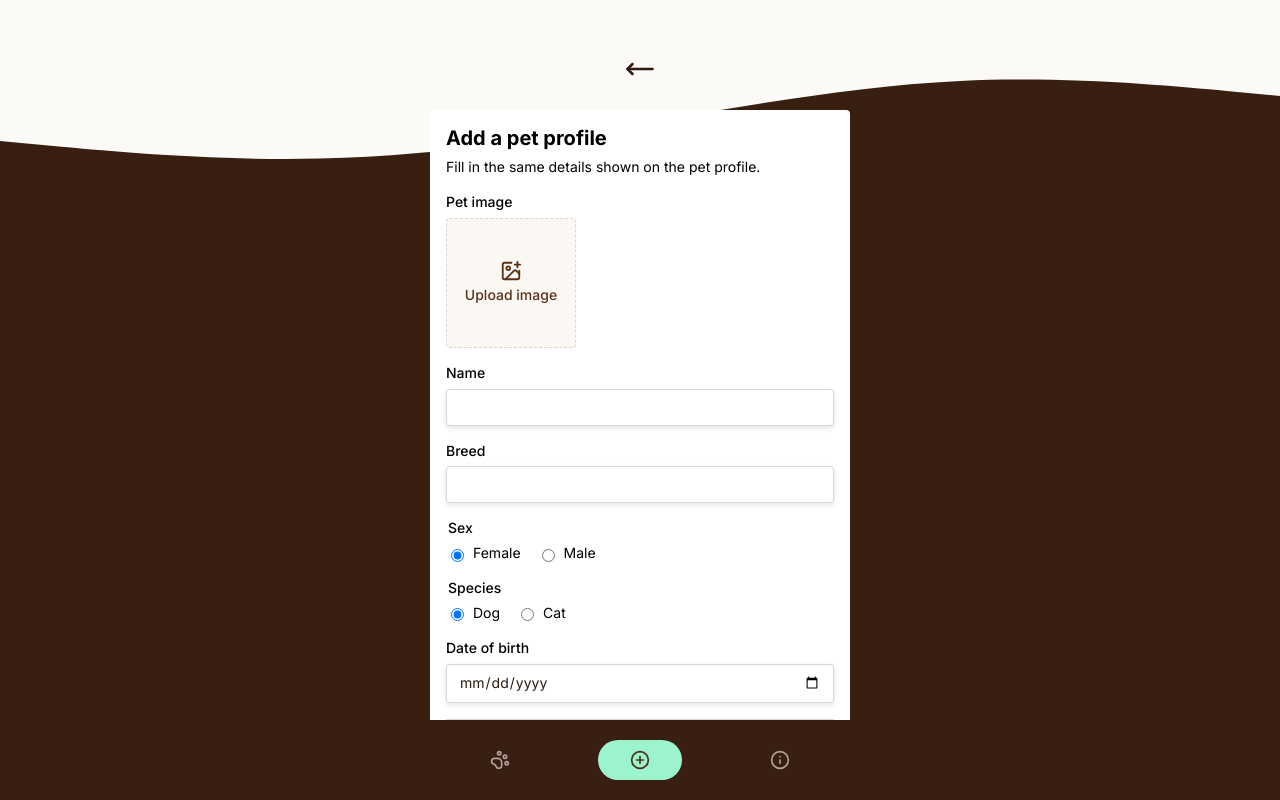
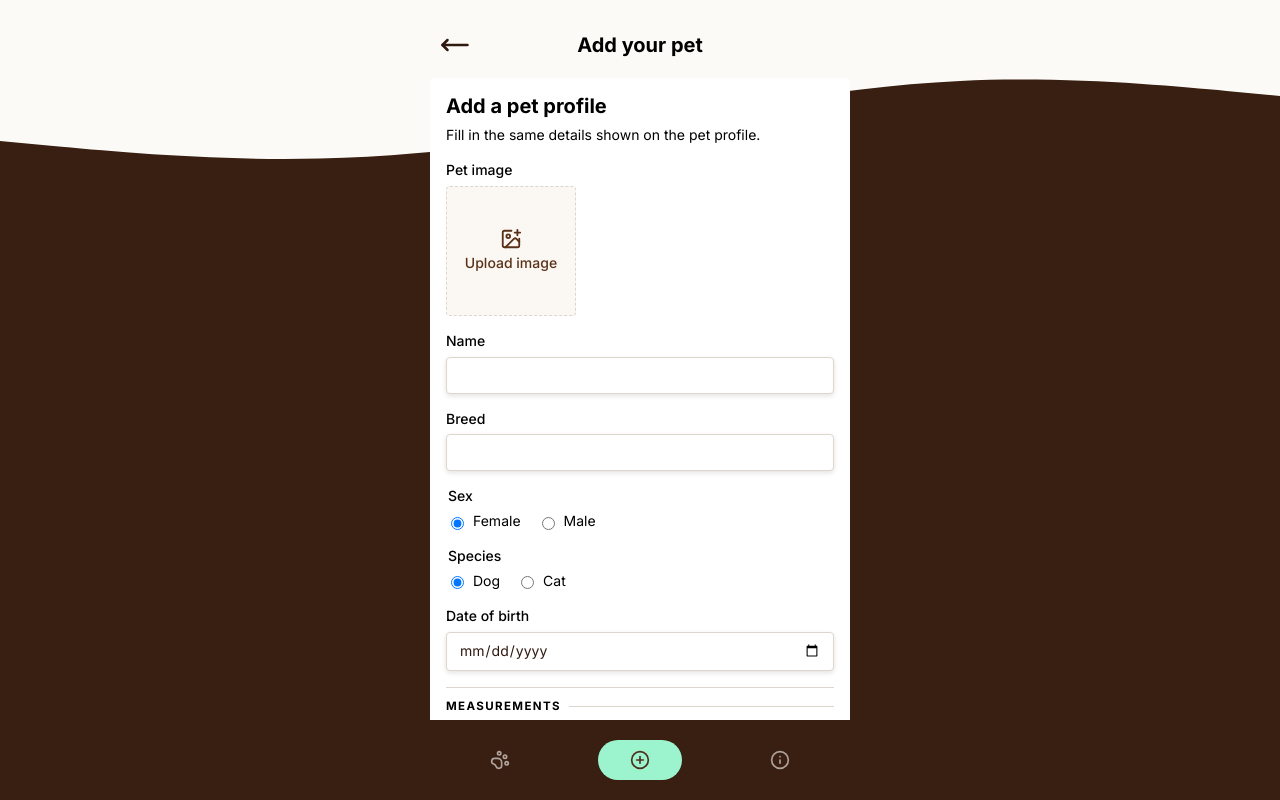
Before and after one commit to LadyLockheed/pet-pwa, a React (Vite) app: page /add-pet in a window 1280 px wide. Shown: the top 800 px of the page. Built offline with nearby package versions, Linux system fonts and the light colour scheme.

Commit message:
Use PageHeader in edit and add petform

```diff
--- a/src/components/AddPetForm.tsx
+++ b/src/components/AddPetForm.tsx
@@ -1,8 +1,9 @@
 import { useNavigate } from 'react-router-dom';
 import styled from 'styled-components';
 import type { Pet } from '../types/pet';
-import BackButton from './BackButton';
 import PetForm from './PetForm';
+import { spacings } from '../styles/spacings';
+import PageHeader from './PageHeader';
 
 interface AddPetFormProps {
 	onAddPet: (pet: Pet) => Promise<void>;
@@ -18,7 +19,8 @@ export default function AddPetForm({ onAddPet }: AddPetFormProps) {
 
 	return (
 		<FormView>
-			<BackButton to="/" label="Back to pets overview" />
+			<PageHeader to="/" label="Back to pets overview" title="Add your pet" />
+
 			<PetForm submitLabel="Add pet" onSubmit={handleSubmit} />
 		</FormView>
 	);
@@ -26,10 +28,9 @@ export default function AddPetForm({ onAddPet }: AddPetFormProps) {
 
 const FormView = styled.section({
 	display: 'grid',
-	gap: '16px',
+	gap: spacings.x2,
 	width: '100%',
 	maxWidth: '720px',
 	boxSizing: 'border-box',
 	justifyItems: 'center',
-	padding: '24px',
 });
--- a/src/components/EditPetForm.tsx
+++ b/src/components/EditPetForm.tsx
@@ -1,8 +1,8 @@
 import { Link, useNavigate, useParams } from 'react-router-dom';
 import styled from 'styled-components';
 import type { Pet } from '../types/pet';
-import BackButton from './BackButton';
 import PetForm from './PetForm';
+import PageHeader from './PageHeader';
 
 interface EditPetFormProps {
 	pets: Pet[];
@@ -30,7 +30,12 @@ export default function EditPetForm({ pets, onUpdatePet }: EditPetFormProps) {
 
 	return (
 		<FormView>
-			<BackButton to={`/pets/${pet.id}`} label="Back to pet details" />
+			<PageHeader
+				to={`/pets/${pet.id}`}
+				label="Back to pet details"
+				title={`Edit ${pet.name}`}
+			/>
+
 			<PetForm pet={pet} submitLabel="Save changes" onSubmit={handleSubmit} />
 		</FormView>
 	);
@@ -53,5 +58,4 @@ const FormView = styled.section({
 	maxWidth: '720px',
 	boxSizing: 'border-box',
 	justifyItems: 'center',
-	padding: '24px',
 });
```
